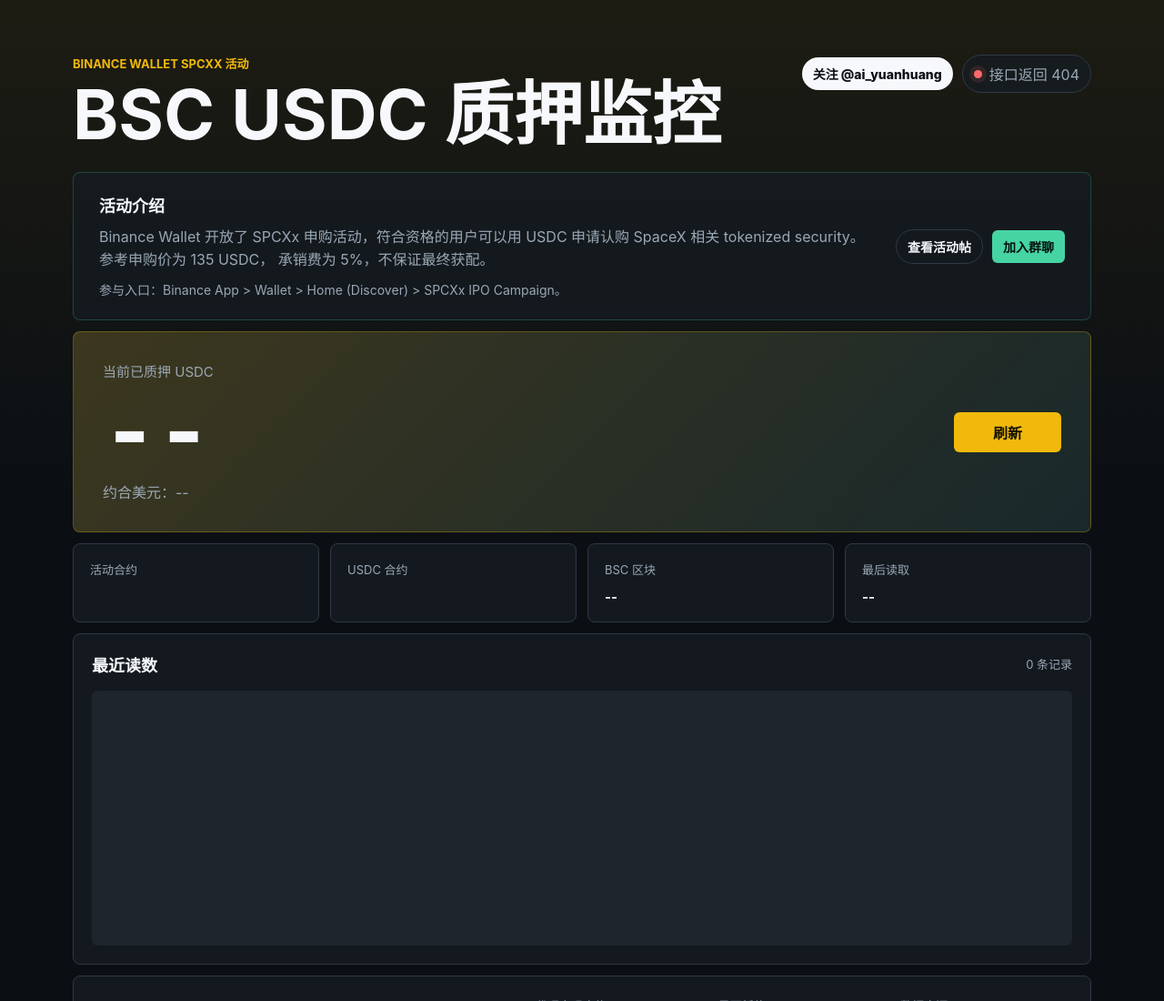
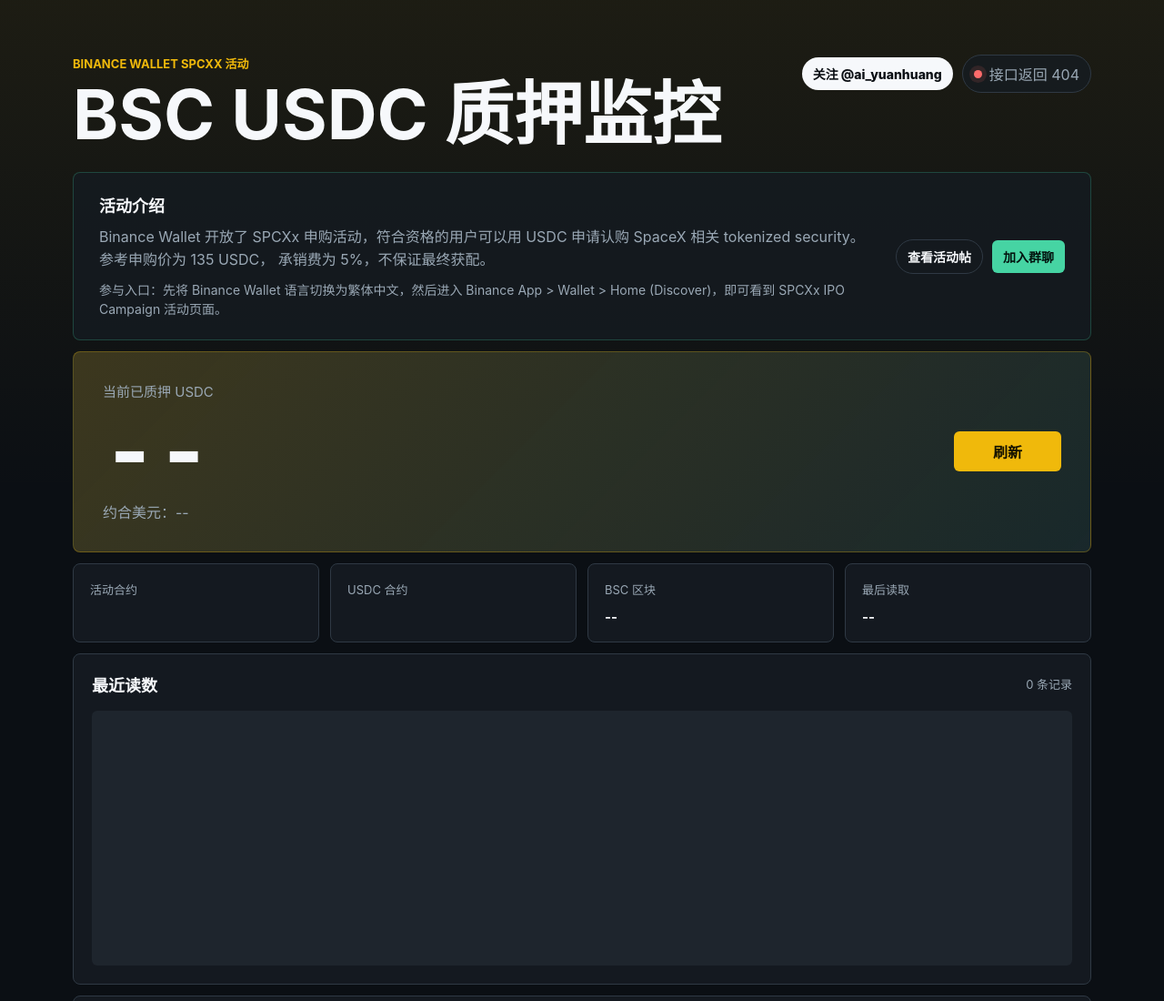
Before and after one commit to xueyuanhuang/spcxx-usdc-monitor, a website: page public/index.html in a window 1280 px wide. Shown: the top 1100 px of the page at 91% size. Drawn offline with Linux system fonts and the light colour scheme; no server answers.

Commit message:
fix: clarify campaign entry instructions

```diff
--- a/public/index.html
+++ b/public/index.html
@@ -37,7 +37,8 @@
             承销费为 5%，不保证最终获配。
           </p>
           <p class="muted-line">
-            参与入口：Binance App > Wallet > Home (Discover) > SPCXx IPO Campaign。
+            参与入口：先将 Binance Wallet 语言切换为繁体中文，然后进入
+            Binance App > Wallet > Home (Discover)，即可看到 SPCXx IPO Campaign 活动页面。
           </p>
         </div>
         <div class="note-actions">
@@ -122,6 +123,6 @@
       </div>
     </dialog>
 
-    <script src="/app.js" type="module"></script>
+    <script src="/app.js?v=fcb5ab3" type="module"></script>
   </body>
 </html>
```
